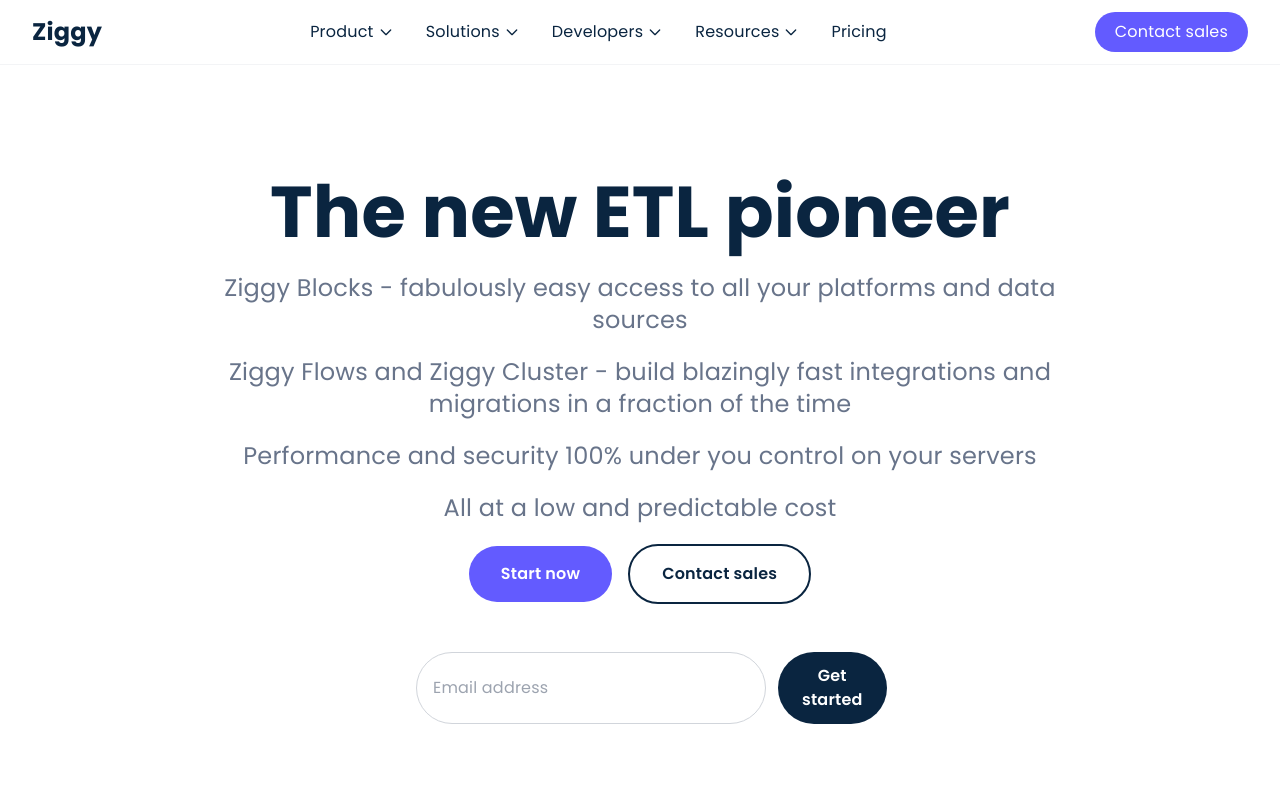
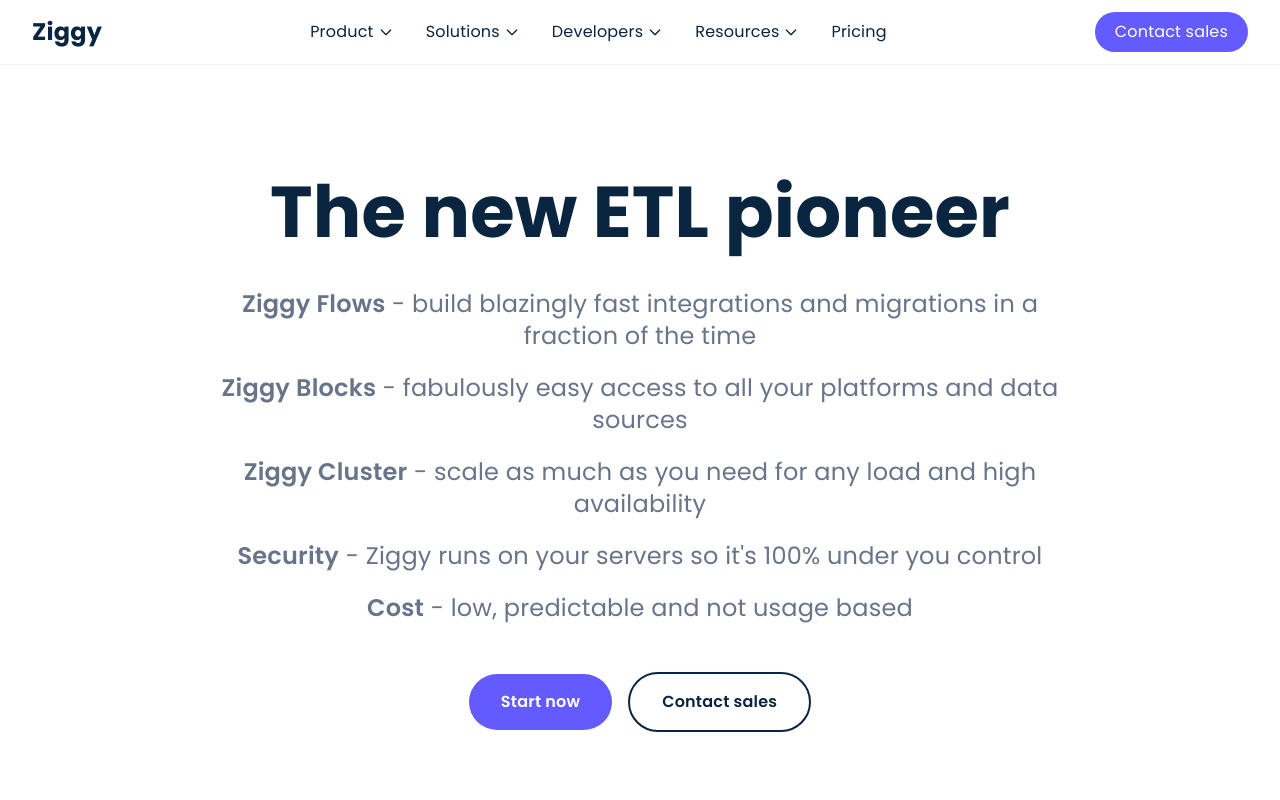
Before and after one commit to fmay/ziggy-site-new, a Next.js app: page / in a window 1280 px wide. Shown: the top 800 px of the page. Built offline with nearby package versions, Linux system fonts and the light colour scheme.

Commit message:
pre home page table

```diff
--- a/src/app/globals.scss
+++ b/src/app/globals.scss
@@ -80,9 +80,12 @@
 }
 
 .hero-list {
-  @apply text-2xl text-[var(--mid-gray)];
+  @apply text-2xl mt-[40px] text-[var(--mid-gray)];
   li {
     @apply my-5;
+    span {
+      @apply font-semibold;
+    }
   }
 }
 
--- a/src/components/Hero.tsx
+++ b/src/components/Hero.tsx
@@ -18,16 +18,17 @@
 
         {/* Subheading */}
         <ul className="hero-list">
-          <li>Ziggy Blocks - fabulously easy access to all your platforms and data sources</li>
+          <li><span>Ziggy Flows</span> - build blazingly fast integrations and migrations in a fraction of the time</li>
+          <li><span>Ziggy Blocks</span> - fabulously easy access to all your platforms and data sources</li>
           <li>
-            Ziggy Flows and Ziggy Cluster - build blazingly fast integrations and migrations in a fraction of the time
+            <span>Ziggy Cluster</span> - scale as much as you need for any load and high availability
           </li>
-          <li>Performance and security 100% under you control on your servers</li>
-          <li>All at a low and predictable cost</li>
+          <li><span>Security</span> - Ziggy runs on your servers so it's 100% under you control</li>
+          <li><span>Cost</span> - low, predictable and not usage based</li>
         </ul>
 
         {/* CTA Buttons */}
-        <div className="flex flex-col sm:flex-row justify-center items-center gap-4 mb-12">
+        <div className="flex flex-col sm:flex-row justify-center items-center gap-4 mt-12">
           <button className="w-full sm:w-auto px-8 py-4 rounded-full bg-stripe-purple text-white font-semibold hover:opacity-90 transition-opacity duration-200">
             Start now
           </button>
@@ -37,20 +38,20 @@
         </div>
 
         {/* Email Form */}
-        <div className="max-w-md mx-auto">
-          <form className="flex flex-col sm:flex-row gap-3">
-            <input
-              type="email"
-              placeholder="Email address"
-              className="flex-1 px-4 py-3 rounded-full border border-gray-300 focus:outline-none focus:ring-2 focus:ring-stripe-purple focus:border-transparent"
-            />
-            <button
-              type="submit"
-              className="px-6 py-3 rounded-full bg-stripe-navy text-white font-semibold hover:opacity-90 transition-opacity duration-200">
-              Get started
-            </button>
-          </form>
-        </div>
+        {/*<div className="max-w-md mx-auto">*/}
+        {/*  <form className="flex flex-col sm:flex-row gap-3">*/}
+        {/*    <input*/}
+        {/*      type="email"*/}
+        {/*      placeholder="Email address"*/}
+        {/*      className="flex-1 px-4 py-3 rounded-full border border-gray-300 focus:outline-none focus:ring-2 focus:ring-stripe-purple focus:border-transparent"*/}
+        {/*    />*/}
+        {/*    <button*/}
+        {/*      type="submit"*/}
+        {/*      className="px-6 py-3 rounded-full bg-stripe-navy text-white font-semibold hover:opacity-90 transition-opacity duration-200">*/}
+        {/*      Get started*/}
+        {/*    </button>*/}
+        {/*  </form>*/}
+        {/*</div>*/}
       </div>
     </div>
 
```
